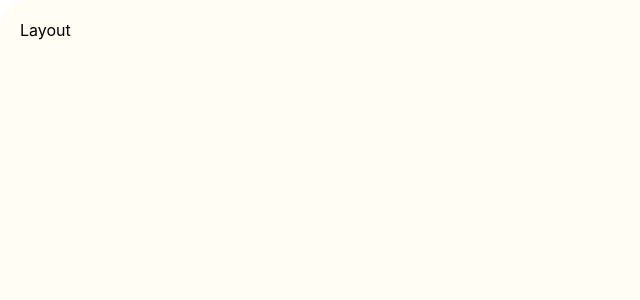
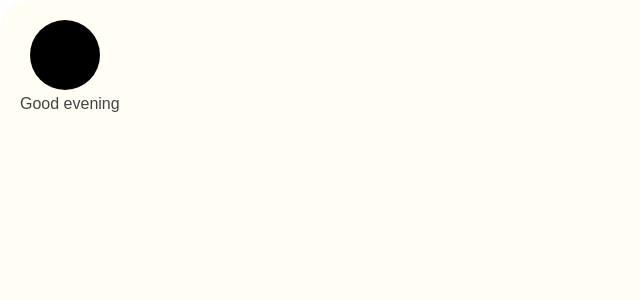
Before and after one commit to n1kFrost/react-tutorial, a React (Create React App) app: page / in a window 1280 px wide. Shown: the top 300 px of the page, without its empty margins (0-640 px from the left). Built offline with nearby package versions, Linux system fonts and the light colour scheme.

Commit message:
feat: header

```diff
--- a/src/app/App.js
+++ b/src/app/App.js
@@ -1,7 +1,7 @@
 import { AppWrapper } from "./styles.js";
-
+import { Header } from "../features/Header/index.jsx";
 function App() {
-  return <AppWrapper>Layout</AppWrapper>;
+  return <AppWrapper><Header /></AppWrapper>;
 }
 
 export default App;
--- /dev/null
+++ b/src/features/Header/index.jsx
@@ -0,0 +1,12 @@
+import * as El from "./styles";
+
+export const Header = () => {
+  return (
+    <El.HeaderWrapper>
+      <El.AvatarCircle />
+      <El.HeaderText>
+        Good evening
+      </El.HeaderText>
+    </El.HeaderWrapper>
+  );
+};
--- /dev/null
+++ b/src/features/Header/styles.js
@@ -0,0 +1,24 @@
+import styled from 'styled-components'
+
+export const HeaderWrapper = styled.div`
+    display: flex;
+    flex-direction: column;
+    width: 100%;
+    gap: 5px;
+`
+export const AvatarCircle = styled.div`
+    width: 70px;
+    height: 70px;
+    border-radius: 50%;
+    background-color: black;
+    margin-left: 10px;
+`
+
+export const HeaderText = styled.div`
+    color: #444;
+font-family: Rubik, sans-serif;
+font-size: 16px;
+font-style: normal;
+font-weight: 400;
+line-height: normal;
+`
```
Also changed, not shown: src/app/styles.js (line endings or trailing spaces).
